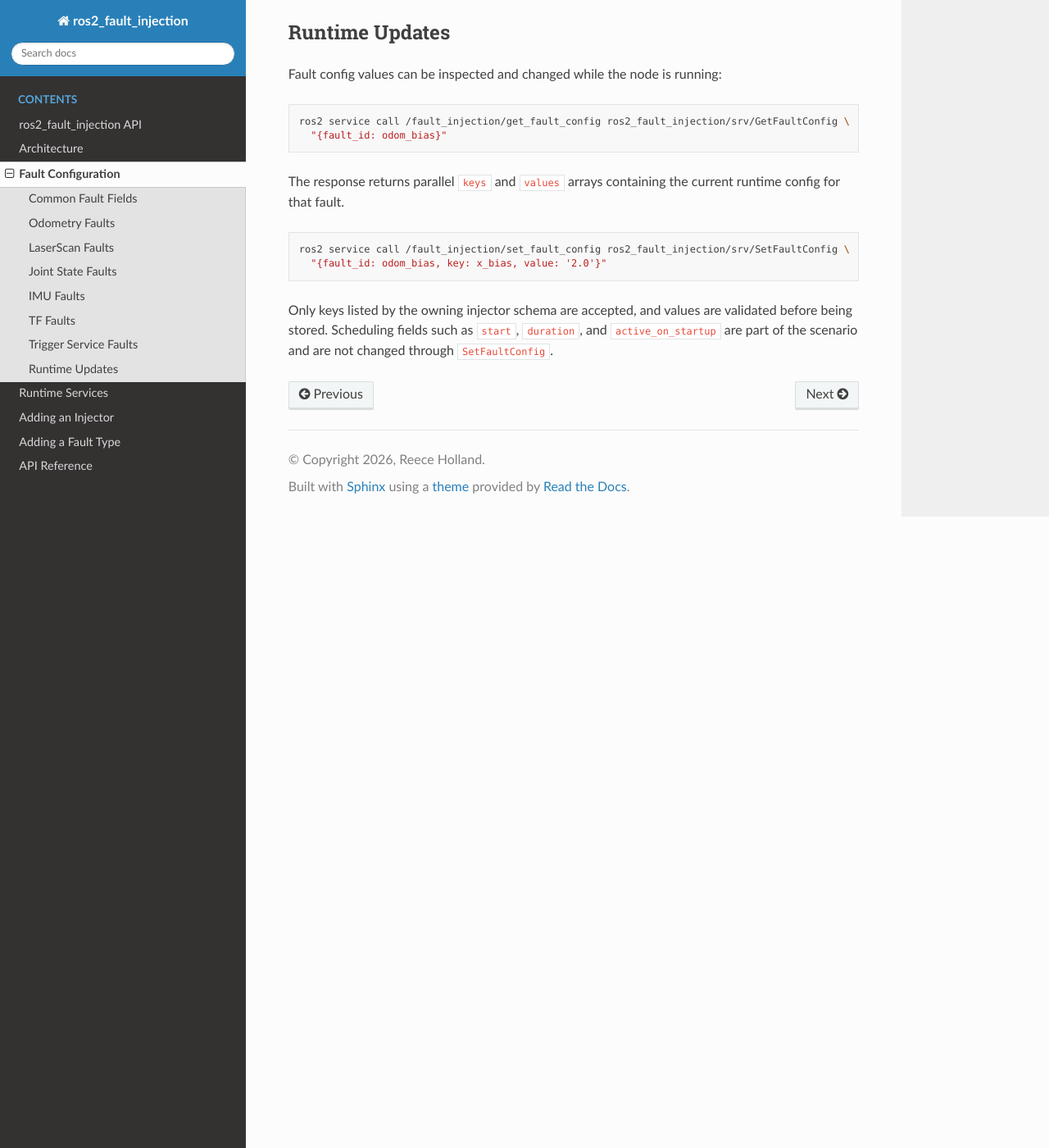
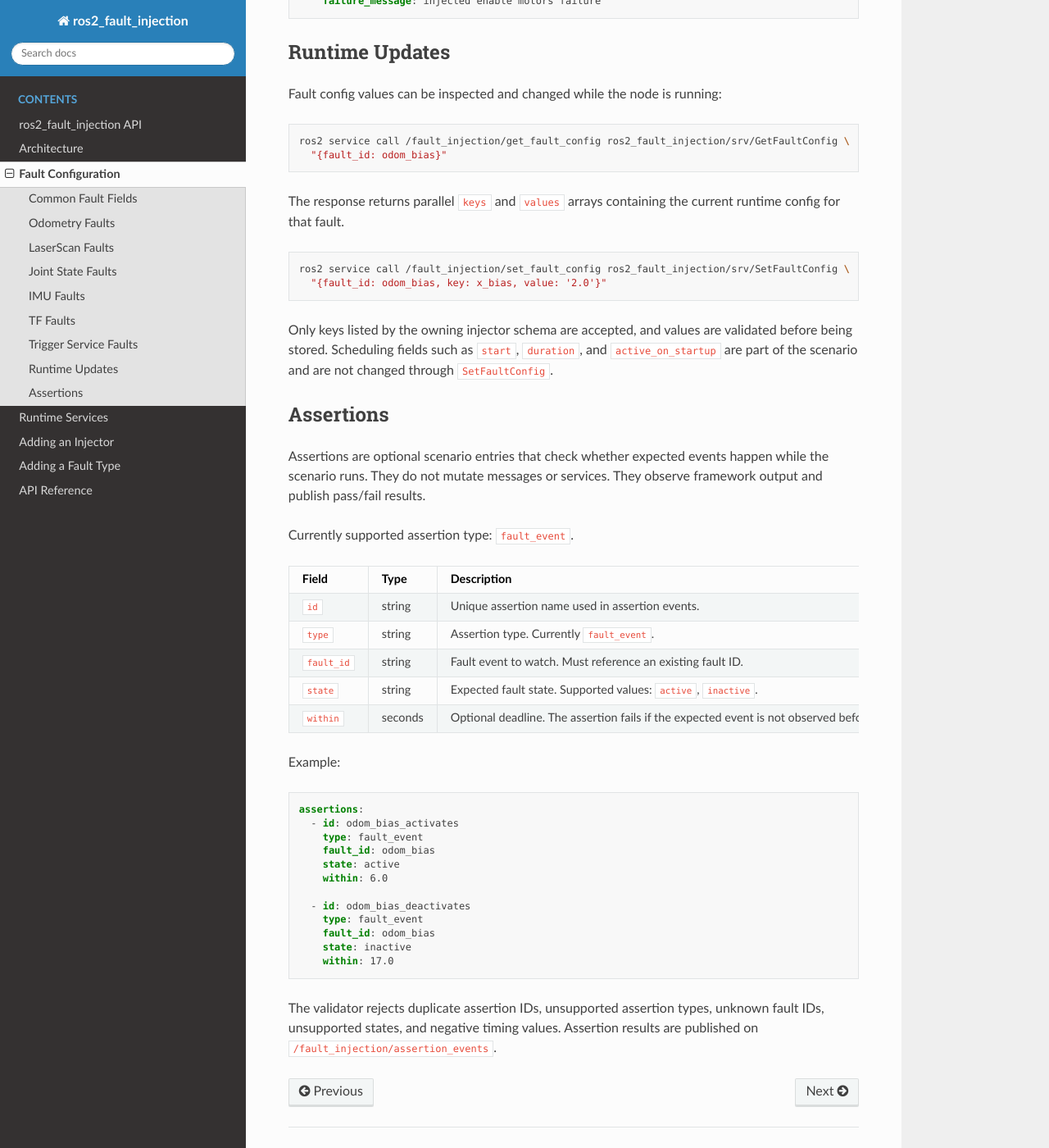
Before and after one commit to reeceholland/ros2_fault_injection, a Sphinx documentation site: the page built from docs/fault_configuration.md, in a window 1280 px wide and 1400 px high, scrolled down 5007 px. Shown: the whole window at 82% size. Built offline with Sphinx 7.4.7 and the Read the Docs theme 3.1.0, drawn with Linux system fonts in a browser that asks for light colours; some of the changed text lies outside the part shown.

Commit message:
update documentation

````diff
--- a/docs/fault_configuration.md
+++ b/docs/fault_configuration.md
@@ -1,6 +1,6 @@
 # Fault Configuration
 
-Scenarios are YAML files that describe one or more injectors and the faults each injector can apply.
+Scenarios are YAML files that describe one or more injectors, the faults each injector can apply, and optional assertions for expected outcomes.
 
 At runtime, each fault is registered against an `injector_id`. The injector type decides which keys are valid inside that fault's `config` map.
 
@@ -210,3 +210,37 @@ ros2 service call /fault_injection/set_fault_config ros2_fault_injection/srv/Set
 ```
 
 Only keys listed by the owning injector schema are accepted, and values are validated before being stored. Scheduling fields such as `start`, `duration`, and `active_on_startup` are part of the scenario and are not changed through `SetFaultConfig`.
+
+
+## Assertions
+
+Assertions are optional scenario entries that check whether expected events happen while the scenario runs. They do not mutate messages or services. They observe framework output and publish pass/fail results.
+
+Currently supported assertion type: `fault_event`.
+
+| Field | Type | Description |
+| --- | --- | --- |
+| `id` | string | Unique assertion name used in assertion events. |
+| `type` | string | Assertion type. Currently `fault_event`. |
+| `fault_id` | string | Fault event to watch. Must reference an existing fault ID. |
+| `state` | string | Expected fault state. Supported values: `active`, `inactive`. |
+| `within` | seconds | Optional deadline. The assertion fails if the expected event is not observed before this time. |
+
+Example:
+
+```yaml
+assertions:
+  - id: odom_bias_activates
+    type: fault_event
+    fault_id: odom_bias
+    state: active
+    within: 6.0
+
+  - id: odom_bias_deactivates
+    type: fault_event
+    fault_id: odom_bias
+    state: inactive
+    within: 17.0
+```
+
+The validator rejects duplicate assertion IDs, unsupported assertion types, unknown fault IDs, unsupported states, and negative timing values. Assertion results are published on `/fault_injection/assertion_events`.
````
Also changed, not shown: README.md (+62 -4 lines), docs/architecture.md (+15 -5 lines), docs/mainpage.md (+3 -2 lines), docs/services.md (+42 -0 lines).
